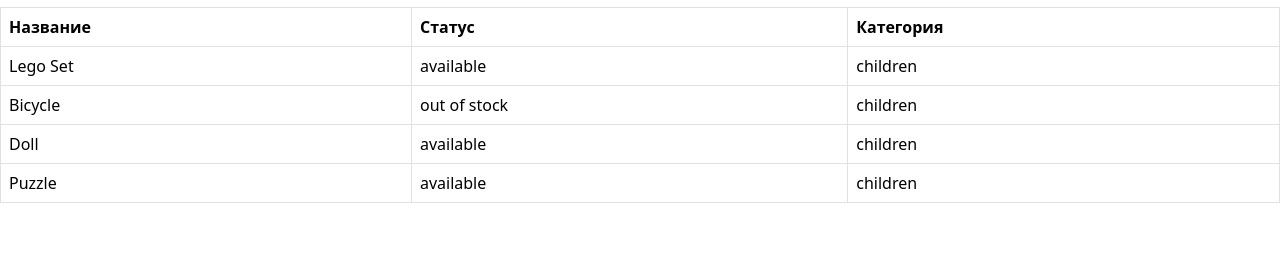
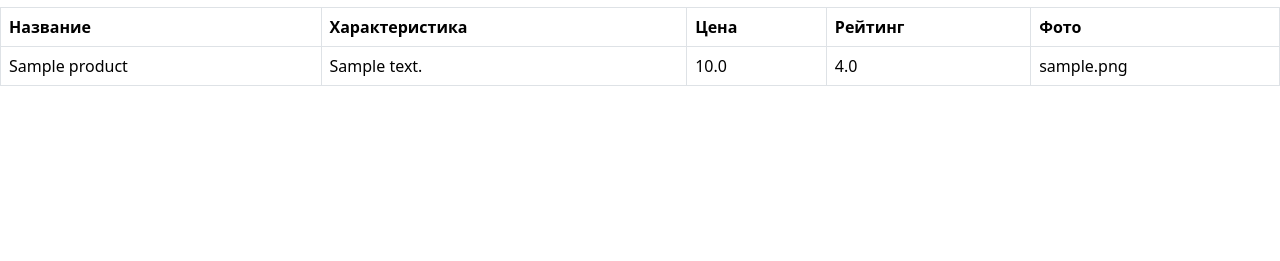
Before and after one commit to AizeineddineP/Django_shop, a Django app: page /shop/products/ in a window 1280 px wide. Shown: the part 216-477 px from the top of the page. Run offline with Django 5.2, Linux system fonts and the light colour scheme; tables that the repository leaves empty hold one stand-in row (values such as "Sample post"); some libraries are stand-ins or nearby versions.

Commit message:
products added from db to site.

```diff
--- a/src/shop/templates/shop/products.html
+++ b/src/shop/templates/shop/products.html
@@ -8,16 +8,20 @@
         <thead>
             <tr>
                 <th>Название</th>
-                <th>Статус</th>
-                <th>Категория</th>
+                <th>Характеристика</th>
+                <th>Цена</th>
+                <th>Рейтинг</th>
+                <th>Фото</th>
             </tr>
         </thead>
         <tbody>
             {% for item in products %}
             <tr>
-                <td>{{ item.product_name }}</td>
-                <td>{{ item.status }}</td>
-                <td>{{ item.category }}</td>
+                <td>{{ item.name }}</td>
+                <td>{{ item.description }}</td>
+                <td>{{ item.price }}</td>
+                <td>{{ item.rating }}</td>
+                <td>{{ item.photo }}</td>
             </tr>
             {% endfor %}
         </tbody>
--- a/src/shop/views.py
+++ b/src/shop/views.py
@@ -6,6 +6,7 @@
 
 from django.shortcuts import render
 from django.http import HttpResponse
+from .models import Product
 
 def first_view(request):
     return HttpResponse("<h1>Hello Django<h1\>")
@@ -25,16 +26,10 @@ def info(request):
 def marketplace(request):
     return render(request, 'marketplace.html', {"title": 'Маркетплейс'})
 
-# Данные о товарах
-products = [
-    {"product_name": "Lego Set", "status": "available", "category": "children"},
-    {"product_name": "Bicycle", "status": "out of stock", "category": "children"},
-    {"product_name": "Doll", "status": "available", "category": "children"},
-    {"product_name": "Puzzle", "status": "available", "category": "children"},
-]
 # Страница с товарами
 def products_view(request):
-    return render(request, "products.html", {"products": products})
+    products = Product.objects.all()
+    return render(request, 'products.html', {'products': products})
 
 # Данные о пользователях
 users = [
```
